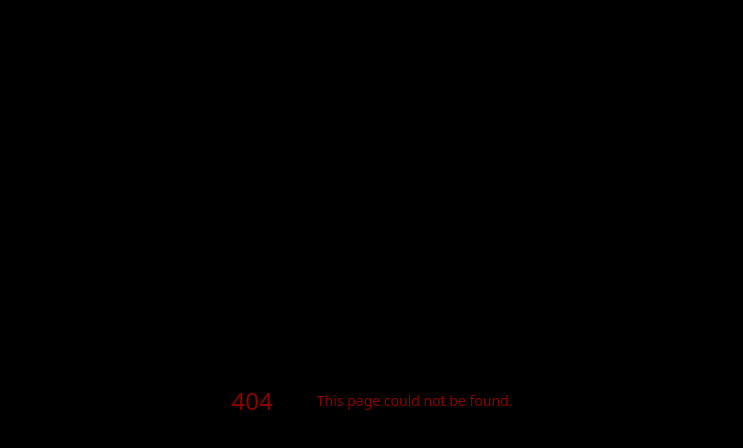
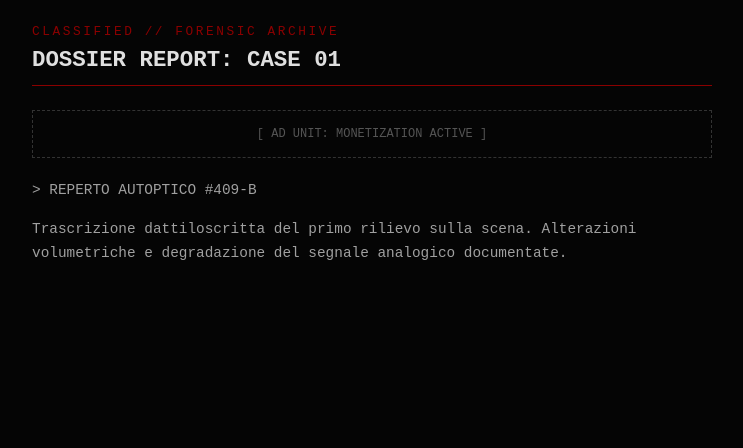
Before and after one commit to deborahimbriani-lab/deep-night-archives-, a Next.js app: page /dossier in a window 1280 px wide. Before the commit this address had no page. Shown: the top 448 px of the page, without its empty margins (268-1011 px from the left). Built offline with nearby package versions, Linux system fonts and the light colour scheme.

Commit message:
Create page.js

```diff
--- /dev/null
+++ b/app/dossier/page.js
@@ -0,0 +1,45 @@
+'use client';
+
+export default function DossierPage() {
+  return (
+    <main style={{
+      minHeight: '100dvh',
+      backgroundColor: '#050505',
+      color: '#c0c0c0',
+      padding: '24px 16px',
+      fontFamily: 'monospace',
+      overflowY: 'auto'
+    }}>
+      <div style={{ maxWidth: '680px', margin: '0 auto' }}>
+        <div style={{ borderBottom: '1px solid #8B0000', paddingBottom: '12px', marginBottom: '24px' }}>
+          <span style={{ color: '#8B0000', fontSize: '0.8rem', letterSpacing: '0.2em' }}>
+            CLASSIFIED // FORENSIC ARCHIVE
+          </span>
+          <h1 style={{ color: '#e0e0e0', margin: '8px 0 0 0', fontSize: '1.4rem' }}>
+            DOSSIER REPORT: CASE 01
+          </h1>
+        </div>
+
+        {/* Box Predisposizione Google AdSense (Conforme AdSense) */}
+        <div style={{
+          border: '1px dashed #333333',
+          padding: '16px',
+          textAlign: 'center',
+          margin: '20px 0',
+          color: '#555555',
+          fontSize: '0.75rem'
+        }}>
+          [ AD UNIT: MONETIZATION ACTIVE ]
+        </div>
+
+        <article style={{ lineHeight: '1.7', fontSize: '0.9rem', color: '#a0a0a0' }}>
+          <p>> REPERTO AUTOPTICO #409-B</p>
+          <p>
+            Trascrizione dattiloscritta del primo rilievo sulla scena.
+            Alterazioni volumetriche e degradazione del segnale analogico documentate.
+          </p>
+        </article>
+      </div>
+    </main>
+  );
+}
```
